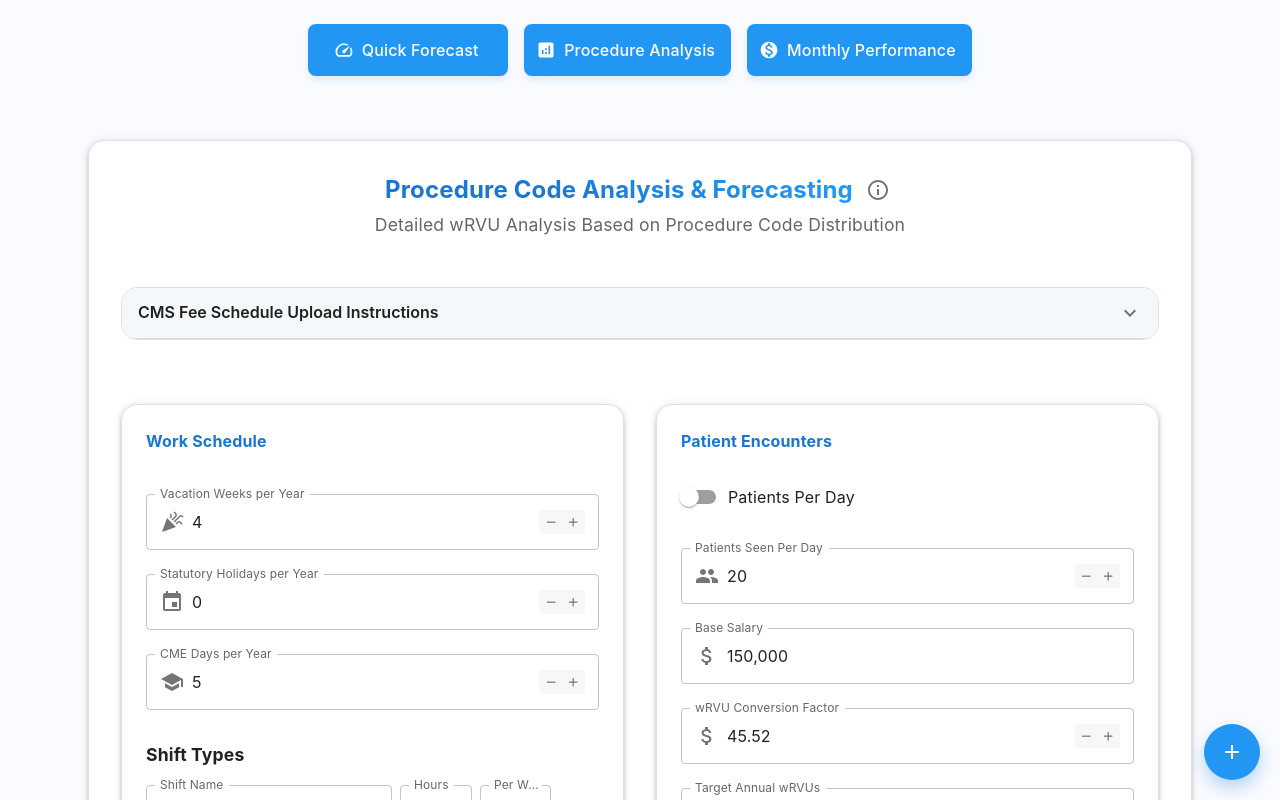
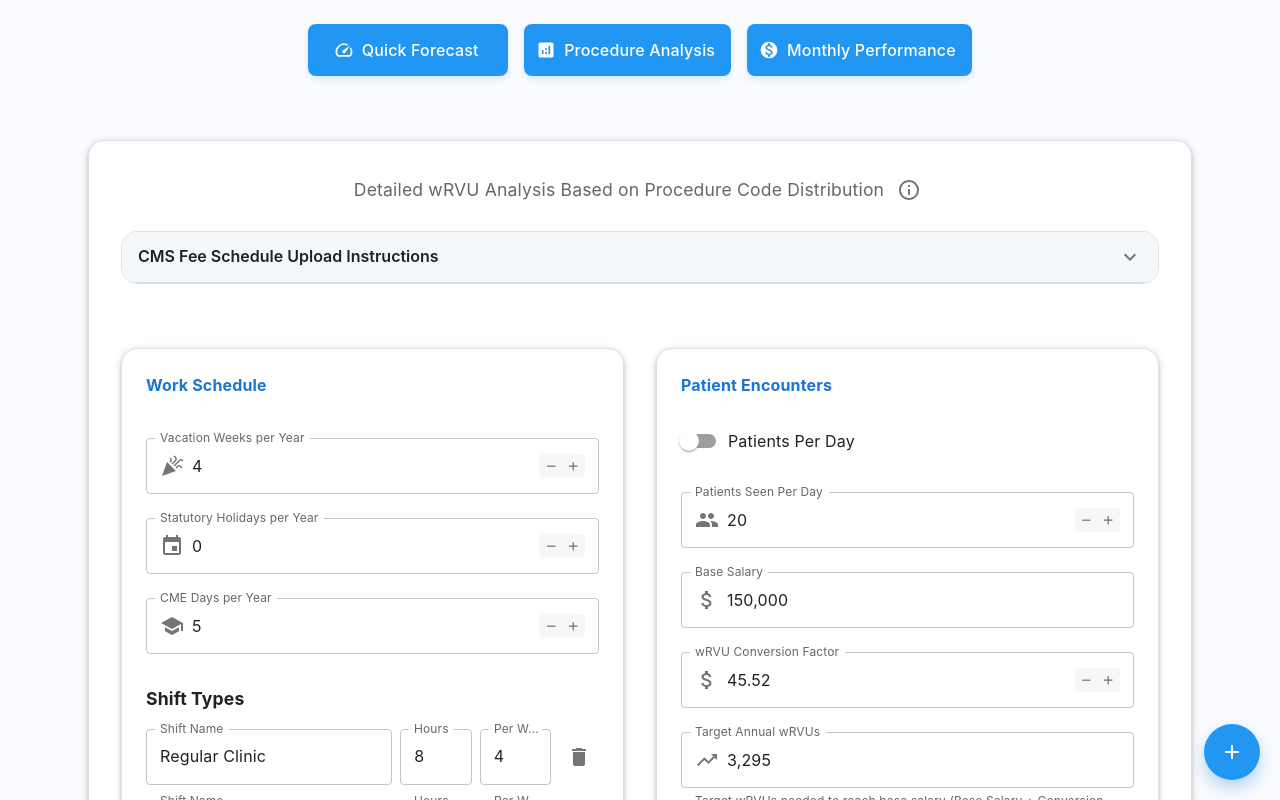
Before and after one commit to WiesHerd/wrvu-analysis-tool, a React (Create React App) app: page /#/detailed-wrvu in a window 1280 px wide. Shown: the top 800 px of the page. Built offline with nearby package versions, Linux system fonts and the light colour scheme; what chartjs-plugin-datalabels would draw is missing.

Commit message:
Update title styling to match subheading size and color

```diff
--- a/src/DetailedWRVUForecaster.js
+++ b/src/DetailedWRVUForecaster.js
@@ -534,31 +534,17 @@ function DetailedWRVUForecaster({ totalVisits, onUpdateForecast }) {
               variant="h4"
               align="center"
               sx={{
-                fontWeight: 700,
-                background: 'linear-gradient(45deg, #1976d2 30%, #2196f3 90%)',
-                WebkitBackgroundClip: 'text',
-                WebkitTextFillColor: 'transparent'
+                color: 'text.secondary',
+                fontWeight: 'normal',
+                fontSize: '1.1rem'
               }}
             >
-              Procedure Code Analysis & Forecasting
+              Detailed wRVU Analysis Based on Procedure Code Distribution
             </Typography>
             <IconButton onClick={handleInfoClick} size="small" sx={{ ml: 1 }}>
               <InfoOutlined />
             </IconButton>
           </Box>
-          <Typography
-            variant="h6"
-            align="center"
-            sx={{
-              color: 'text.secondary',
-              mb: 3,
-              mt: 0.5,
-              fontSize: '1.1rem',
-              fontWeight: 'normal'
-            }}
-          >
-            Detailed wRVU Analysis Based on Procedure Code Distribution
-          </Typography>
         </Box>
         <Popover
           open={Boolean(anchorEl)}
```
